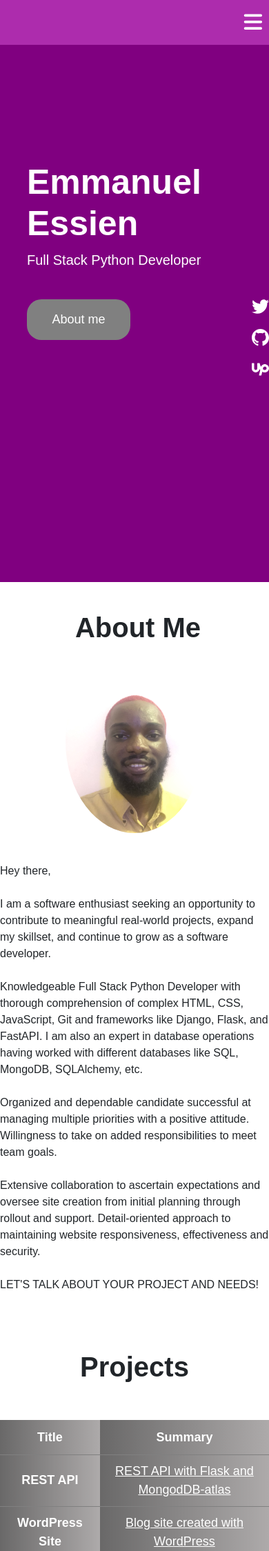
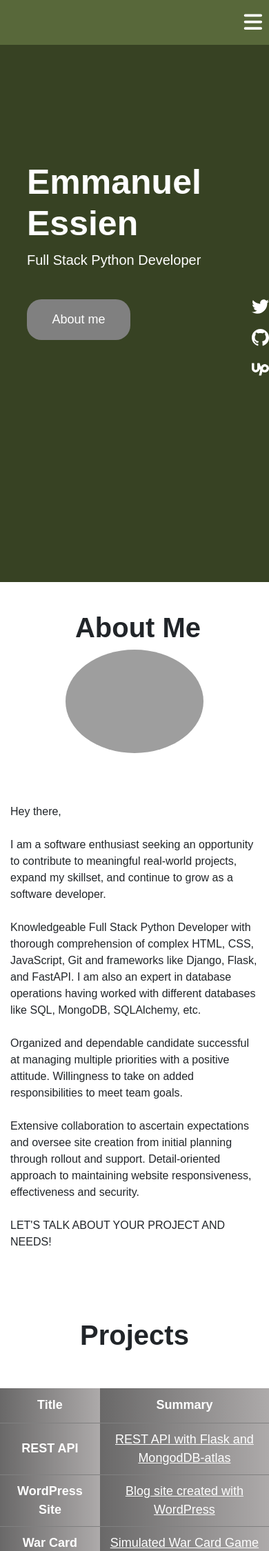
Before and after one commit to classAnon/portfolio3, a Flask app: page / in a window 390 px wide. Shown: the top 2249 px of the page at 69% size. Run offline with Flask 2, Linux system fonts and the light colour scheme; some libraries are stand-ins or nearby versions; some web fonts are replaced; grey boxes are pictures that could not be loaded.

Commit message:
reconfigured colors

```diff
--- a/static/styles.css
+++ b/static/styles.css
@@ -10,7 +10,7 @@
 
 .hero {
     height: 100vh;
-    background-color: purple;
+    background-color: rgb(55, 66, 35);
     color: white;
     font-size: 30px;
 }
@@ -107,6 +107,10 @@ li{
     align-items: flex-end;
 }
 
+blockquote{
+    padding: 15px;
+}
+
 #projects{
     background-color: white;
 }
@@ -194,7 +198,7 @@ ul a:hover{
 }
 
 footer {
-    background-color: purple;
+    background-color: rgb(55, 66, 35);
 }
 
 form h2{
@@ -273,7 +277,7 @@ form h2{
 
     ul {
         display: none;
-        background-color: rgb(173, 44, 173);
+        background-color: rgb(88, 104, 58);
         margin: 0px;
     }
 
@@ -284,7 +288,7 @@ form h2{
     nav {
         display: flex;
         flex-direction: column-reverse;
-        background-color: rgb(173, 44, 173);
+        background-color: rgb(88, 104, 58);
     }
 
     .logo{
--- a/templates/home.html
+++ b/templates/home.html
@@ -19,7 +19,7 @@
         <nav>
             <div class="logo">
                 <a href="{{ url_for('home') }}">
-                    <img src="{{ url_for('static', filename="edited_logo.png") }}"/>
+                    <img src="https://pfstatics.s3.amazonaws.com/edited_logo.png"/>
                 </a>
             </div>
             <ul id="nav-list">
@@ -68,9 +68,9 @@
         <div class="about">
             <div>
                 <h2>About Me</h2>
-                <div class="headshot-class"><img class="headshot" src="{{ url_for('static', filename="headshot.jpg") }}" /></div>
+                <div class="headshot-class"><img class="headshot" src="https://pfstatics.s3.amazonaws.com/headshot.JPG" /></div>
                 <p>
-                </blockquote>
+                <blockquote>
                 Hey there,
                 <br><br>
                 I am a software enthusiast seeking an opportunity to contribute to meaningful real-world projects, expand my skillset, and continue to grow as a software developer.
```
